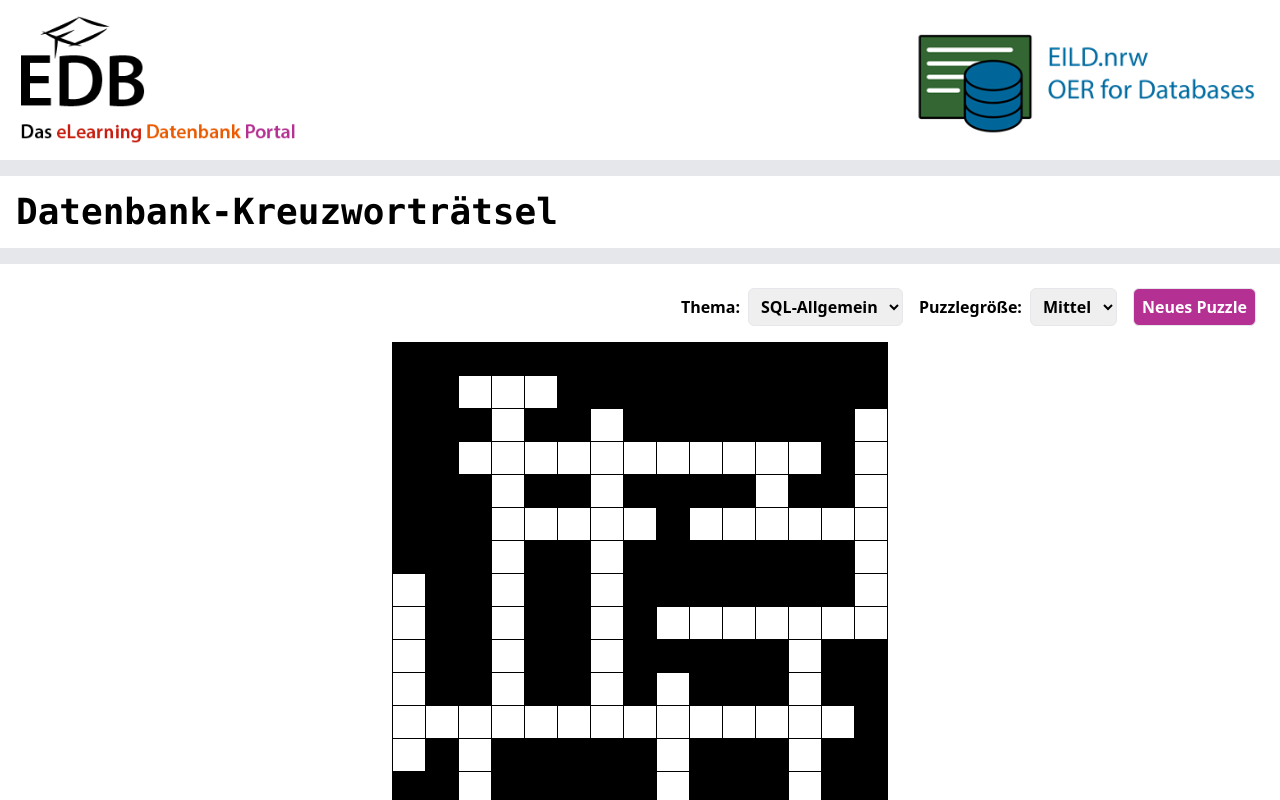
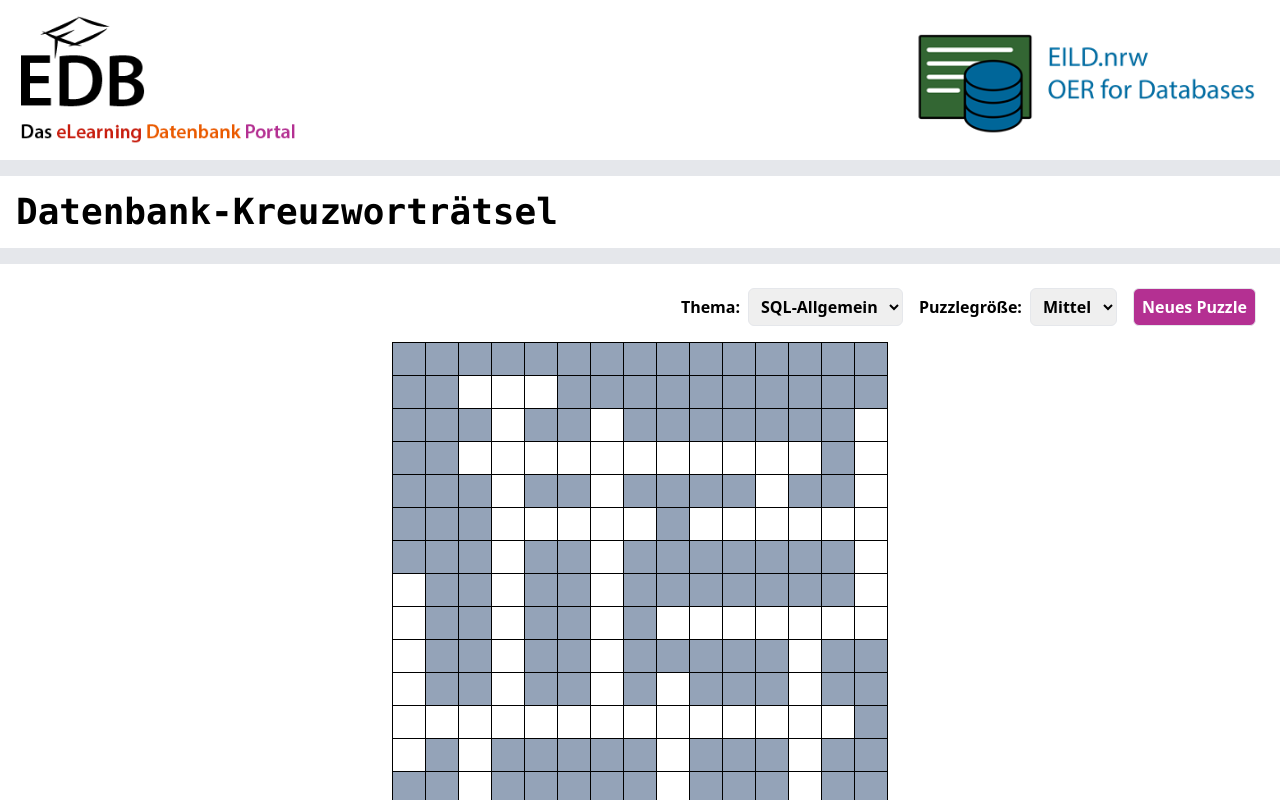
Before and after one commit to EILD-nrw/crossword, a React (Vite) app: page / in a window 1280 px wide. Shown: the top 800 px of the page. Built offline with nearby package versions, Linux system fonts and the light colour scheme.

Commit message:
Grid can now handle inputs

```diff
--- a/src/Components/CrosswordCell.tsx
+++ b/src/Components/CrosswordCell.tsx
@@ -1,13 +1,28 @@
+import { ChangeEvent } from 'react'
+
 interface Props {
   letter: string
+  setLetter: (letter: string) => void
 }
 
-export function CrosswordCell({ letter }: Props) {
+export function CrosswordCell({ letter, setLetter }: Props) {
+  function handleLetterInput(e: ChangeEvent<HTMLInputElement>) {
+    setLetter(e.target.value.toUpperCase())
+  }
+
   return (
     <td className="border border-black p-0">
-      <div className={`w-8 h-8 flex justify-center items-center font-bold ${letter === '#' ? 'bg-black' : ''}`}>
-        {letter.toUpperCase()}
-      </div>
+      {letter === '#' ? (
+        <div className="w-8 h-8 bg-slate-400" />
+      ) : (
+        <input
+          className="w-8 h-8 flex justify-center items-center font-bold text-center"
+          type="text"
+          maxLength={1}
+          value={letter}
+          onChange={handleLetterInput}
+        ></input>
+      )}
     </td>
   )
 }
--- a/src/Components/PuzzleGridContainer.tsx
+++ b/src/Components/PuzzleGridContainer.tsx
@@ -22,20 +22,31 @@ export function PuzzleGridContainer({ puzzle }: Props) {
     setPuzzleGrid(generateGridFromPuzzleCells(puzzle.cells))
   }, [puzzle])
 
+  function handleLetterInput(letter: string, x: number, y: number) {
+    const puzzleCopy = JSON.parse(JSON.stringify(puzzleGrid))
+    puzzleCopy[y][x] = letter
+
+    setPuzzleGrid(puzzleCopy)
+  }
+
   return (
     <>
       <div className="flex justify-center mt-4">
         <table>
           <tbody>
-            {puzzleGrid?.map((row, index) => {
-              return (
-                <tr key={index}>
-                  {row.map((cell, index) => (
-                    <CrosswordCell key={index} letter={cell} />
-                  ))}
-                </tr>
-              )
-            })}
+            {puzzleGrid?.map((row, rowIndex) => (
+              <tr key={rowIndex}>
+                {row.map((cell, colIndex) => (
+                  <CrosswordCell
+                    key={colIndex}
+                    letter={cell}
+                    setLetter={(letter: string) =>
+                      handleLetterInput(letter, colIndex, rowIndex)
+                    }
+                  />
+                ))}
+              </tr>
+            ))}
           </tbody>
         </table>
       </div>
```
